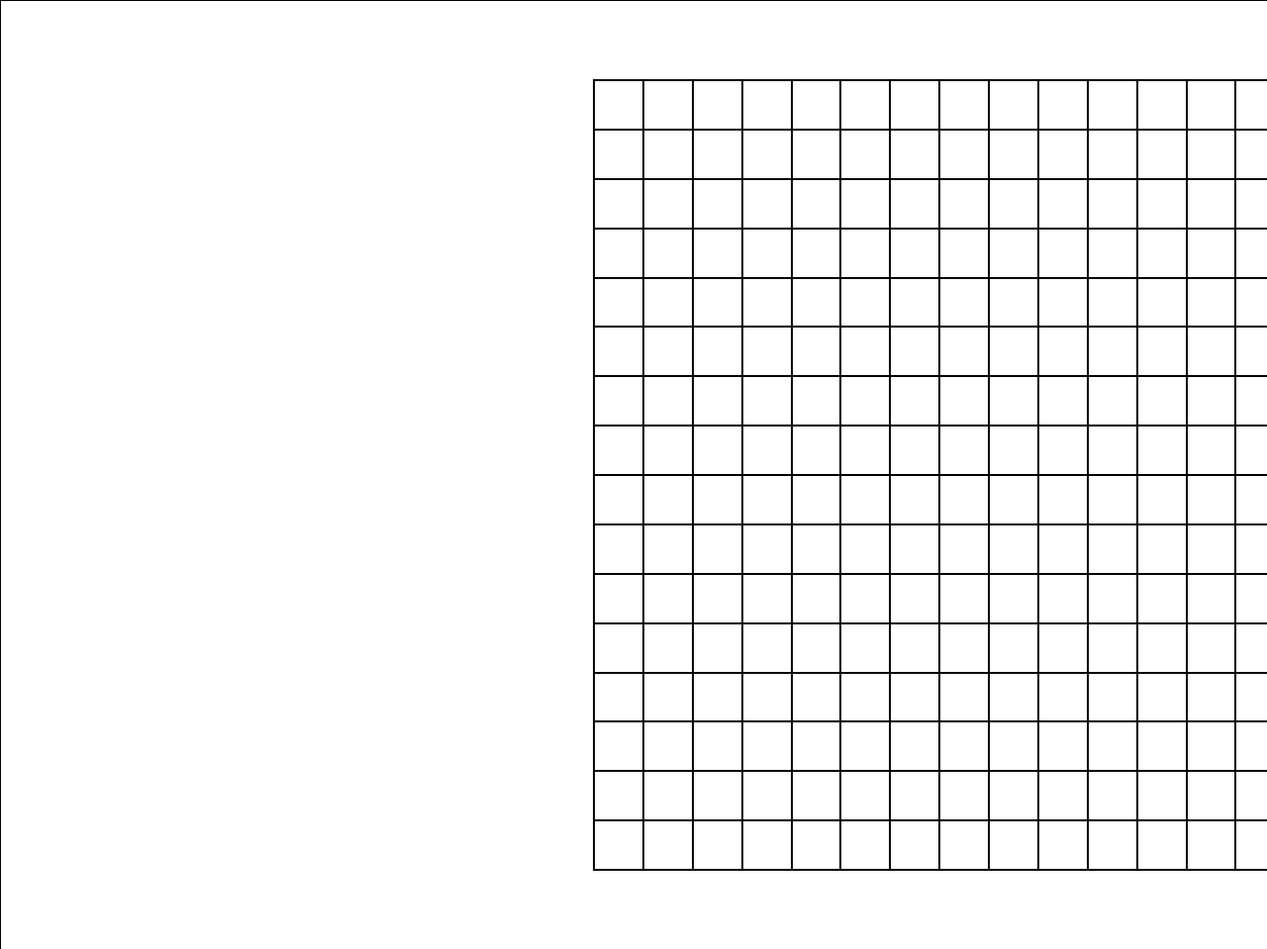
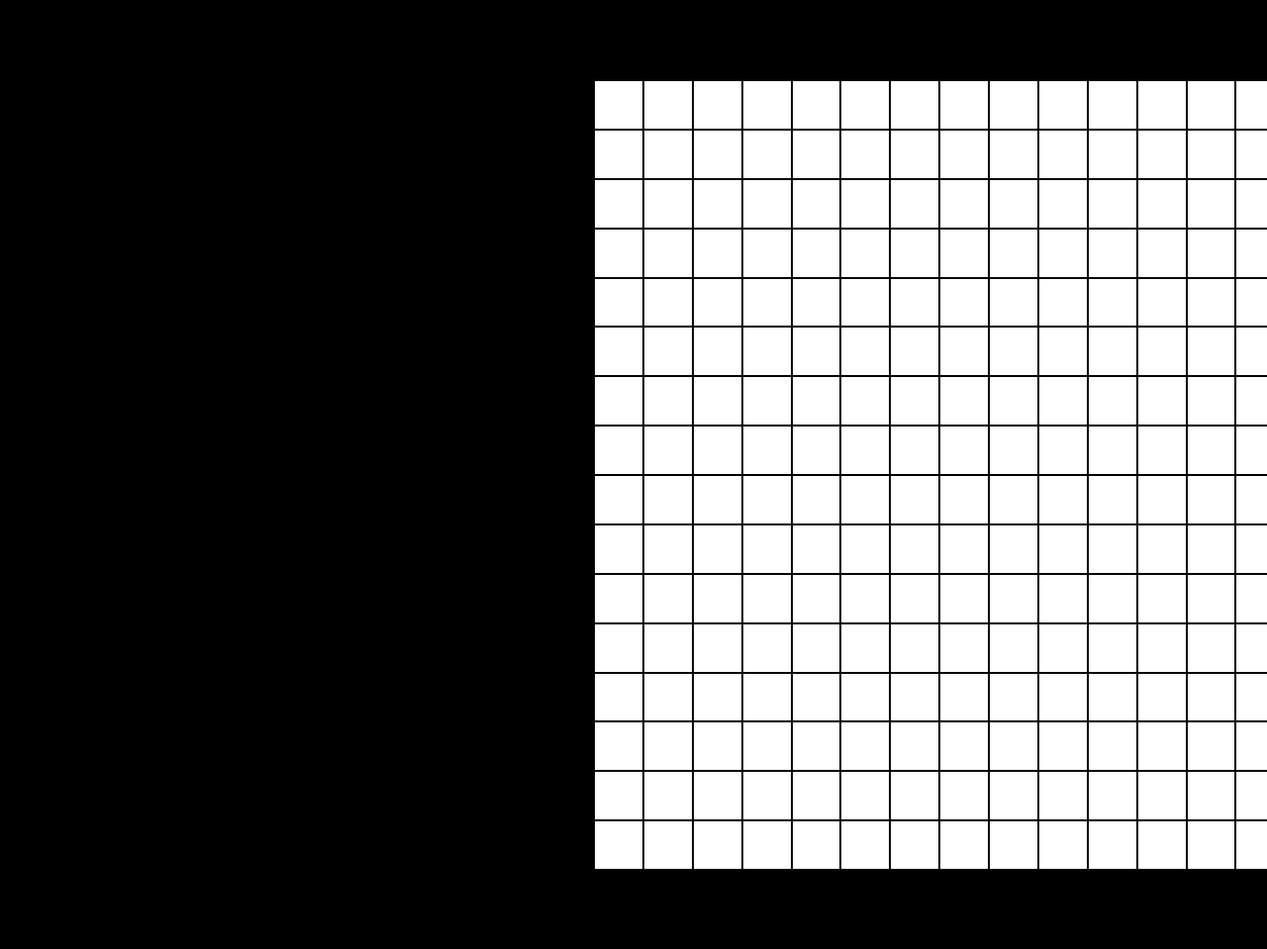
Before and after one commit to Chiwiee/etch-a-sketch_4th, a plain HTML site: page index.html in a window 1280 px wide. Shown: the top 959 px of the page at 99% size. Drawn offline with Linux system fonts and the light colour scheme; a web font is replaced by a local one.

Commit message:
Add body selector background color black

```diff
--- a/style.css
+++ b/style.css
@@ -8,6 +8,7 @@ body {
   font-weight: 500;
   font-style: normal;
   line-height: 1.2;
+  background-color: #000000;
 }
 #main-container {
   display: flex;
```
